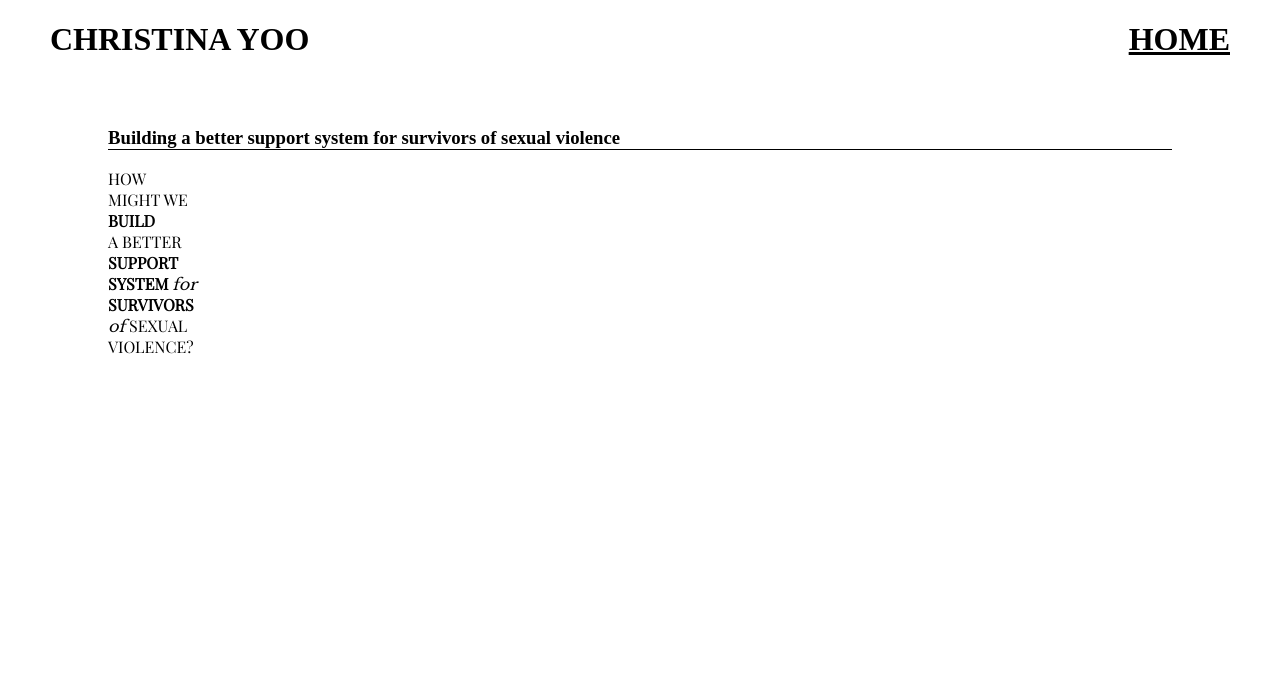
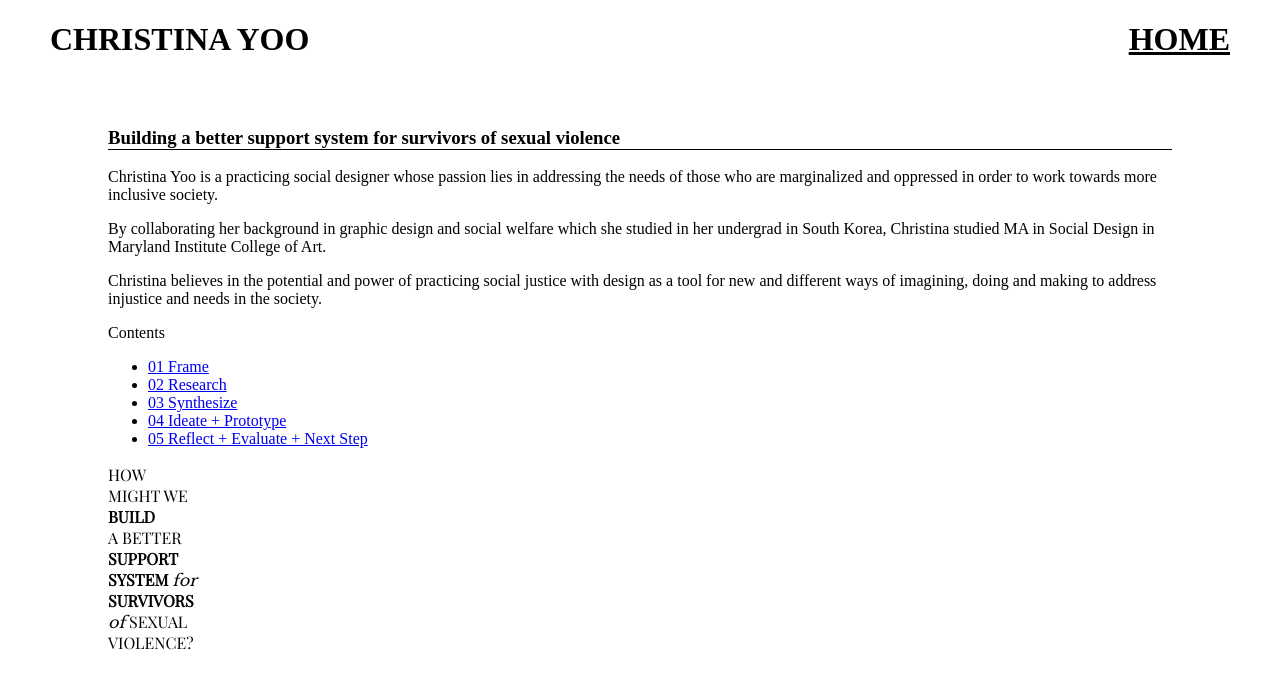
Before and after one commit to apclemens/christina, a Jekyll site: the page built from _artwork/building-a-better-support-system-for-survivors-of-sexual-violence.html, in a window 1280 px wide. Shown: the top 689 px of the page. Built offline with Jekyll 4.4.1, drawn with Linux system fonts in a browser that asks for light colours.

Commit message:
Update building-a-better-support-system-for-survivors-of-sexual-violence.html

```diff
--- a/_artwork/building-a-better-support-system-for-survivors-of-sexual-violence.html
+++ b/_artwork/building-a-better-support-system-for-survivors-of-sexual-violence.html
@@ -6,6 +6,28 @@ front_image: front/placeholder.png
 enter_from: bottom
 ---
 <div id="sexual_violence">
+  <div id="about">
+    <p>Christina Yoo is a practicing social designer whose passion lies in addressing the
+needs of those who are marginalized and oppressed in order to work towards
+more inclusive society.</p>
+<p>By collaborating her background in graphic design and social welfare which she
+studied in her undergrad in South Korea, Christina studied MA in Social Design in
+Maryland Institute College of Art.</p>
+<p>Christina believes in the potential and power of practicing social justice with
+design as a tool for new and different ways of imagining, doing and making to
+address injustice and needs in the society.</p>
+  </div>
+  <div id="toc">
+    <p class="toc_title">Contents</p>
+    <ul class="toc_list">
+      <li><a href="#chapter01">01 Frame</a></li>
+      <li><a href="#chapter02">02 Research</a></li>
+      <li><a href="#chapter03">03 Synthesize</a></li>
+      <li><a href="#chapter04">04 Ideate + Prototype</a></li>
+      <li><a href="#chapter05">05 Reflect + Evaluate + Next Step</a></li>
+    </ul>
+  </div>
+  <div id="viewer">
     <span class="font1">HOW</span><br>
     <span class="font1">MIGHT WE</span><br>
     <span class="font2">BUILD</span><br>
@@ -15,5 +37,6 @@ enter_from: bottom
     <span class="font2">SURVIVORS</span><br>
     <span class="font3">of</span> <span class="font1">SEXUAL</span><br>
     <span class="font1">VIOLENCE?</span>
+  </div>
 
 </div>
```
Lines whose indentation alone changed are shown as unchanged.
